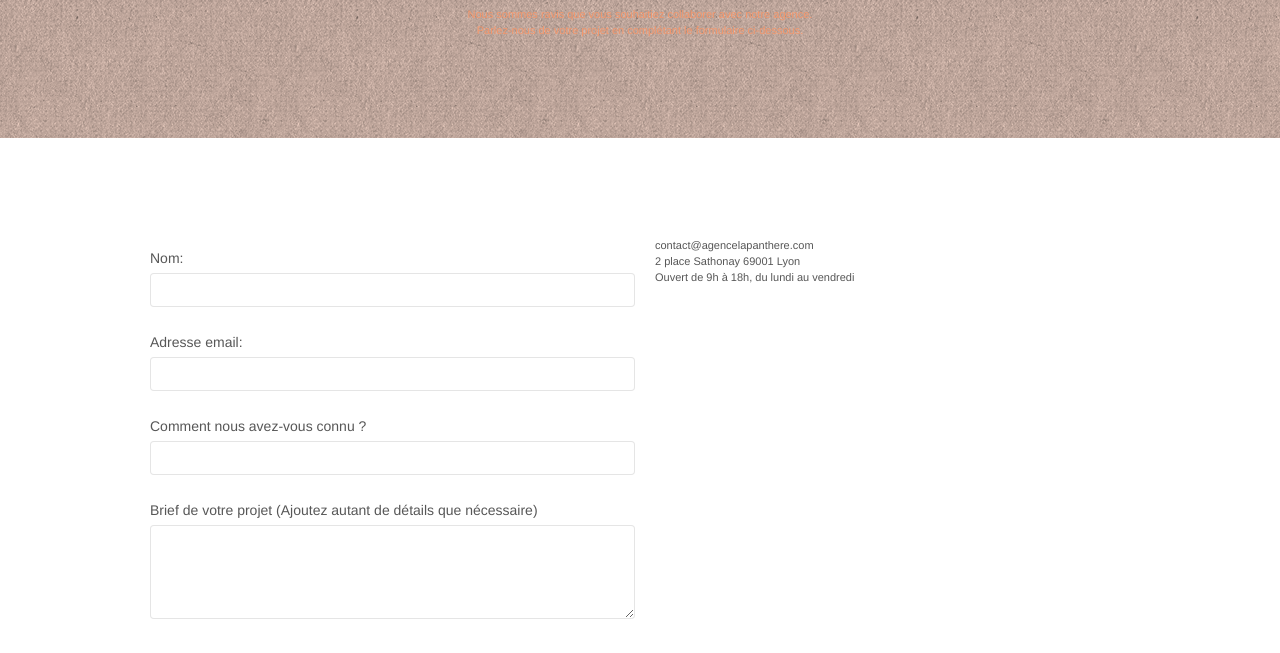
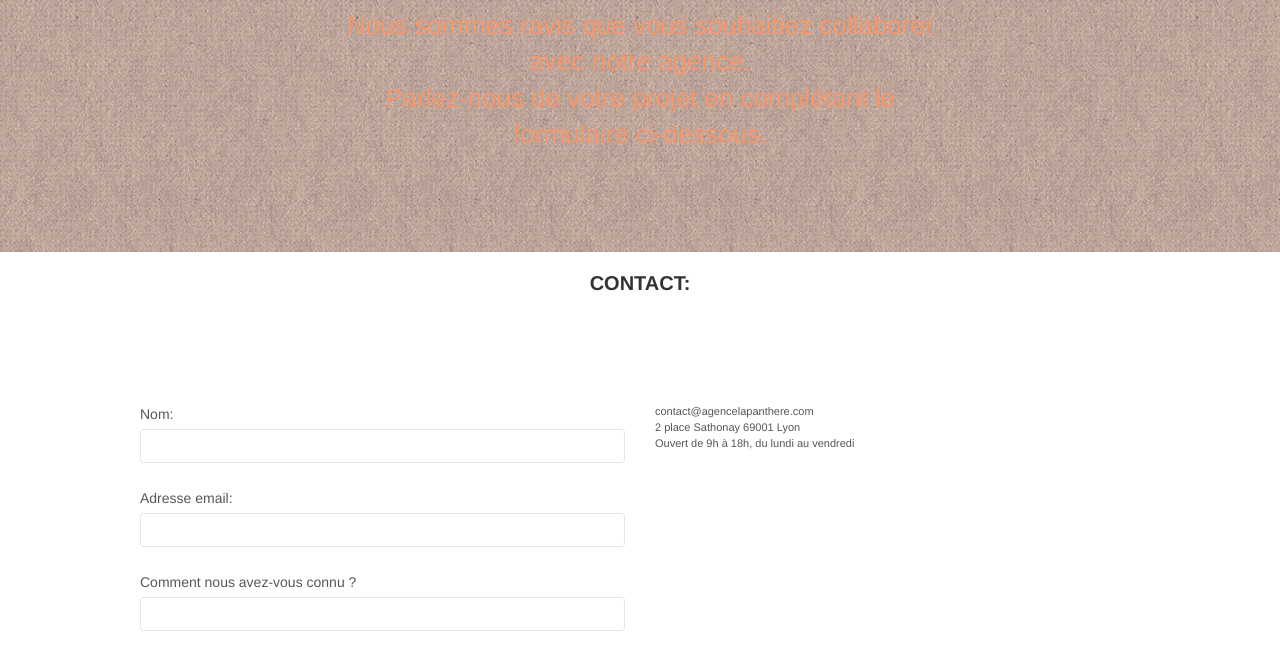
Before and after one commit to JeanAtsu/Optimisez_un_site_web_existant_osseyi_atsu_Actual, a plain HTML site: page contact.html in a window 1280 px wide. Shown: the part 255-908 px from the top of the page. Drawn offline with nearby package versions, Linux system fonts and the light colour scheme; files that its build step writes are made by us from their sources; a script that the page names is missing.

Commit message:
projet 4 - 31122022 - 17H50

```diff
--- a/contact.html
+++ b/contact.html
@@ -71,10 +71,10 @@
 							<h1 class="text-center hero-bloc-text tc-white">
 								Parlons web design !
 							</h1>
-							<p class="text-center mg-lg tc-white tight-width-whitespace">
+							<h2 class="text-center mg-lg tc-white tight-width-whitespace">
 								Nous sommes ravis que vous souhaitiez collaborer avec notre agence.<br>
 								Parlez-nous de votre projet en complétant le formulaire ci-dessous.
-							</p>
+							</h2>
 						</div>
 					</div>
 				</div>
@@ -82,11 +82,12 @@
 			<!-- bloc-6 END -->
 
 			<!-- bloc-7 -->
-			<div class="bloc bgc-white l-bloc" id="bloc-7">
+			<section class="bloc bgc-white l-bloc" id="bloc-7">
+				<h3>Contact:</h3>
 				<div class="container bloc-lg">
 					<div class="row">
 						<div class="col-sm-6">
-							<form id="form_1" method="post" action="">
+							<form id="form_1" method="POST">
 								<div class="form-group">
 
 									<label for="name">Nom:</label>  <input type="text" name="nom" id="name"
@@ -122,7 +123,7 @@
 						</div>
 					</div>
 				</div>
-			</div>
+			</section>
 			<!-- bloc-7 END -->
 
 			<!-- ScrollToTop Button -->
--- a/style.css
+++ b/style.css
@@ -920,13 +920,23 @@ nav a:hover
 .form-group
 {
     width: 100%;
-    margin: 10px;
+    margin-bottom: 10px;
     display: flex;
     flex-direction: column;
 }
 .form-group > input, .form-group > textarea
 {
     width: 100%;
+}
+p {
+    width: auto;
+    margin: auto;
+}
+
+.container
+{
+    width: auto;
+    margin: auto;
 }
 
 /* fin SEO*/
```
